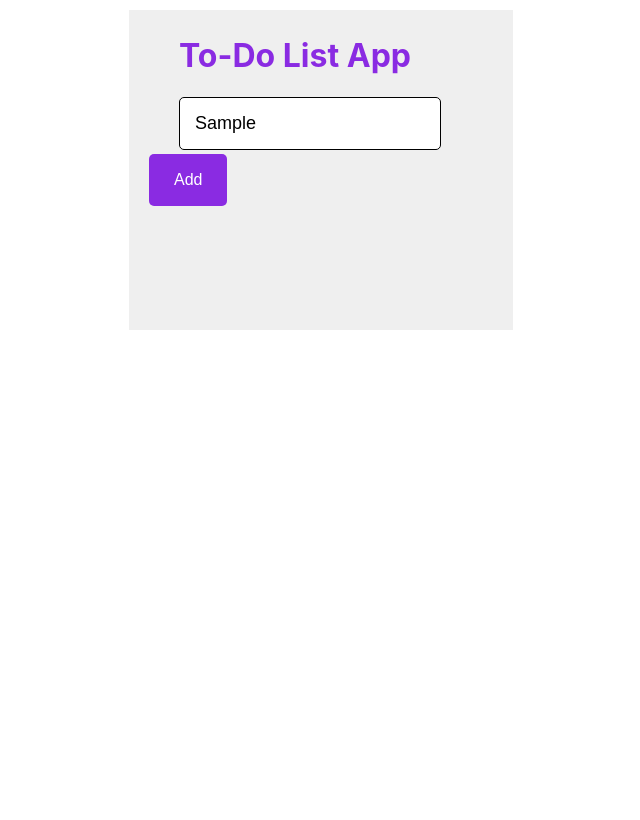
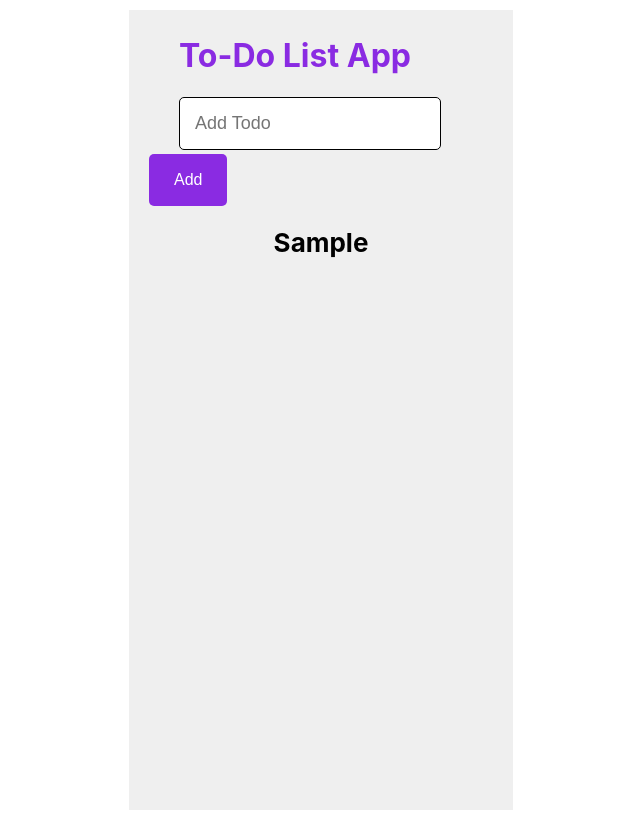
Before and after one commit to rajputDk/todo-App, a React (Create React App) app: page / in a window 1280 px wide. Both pictures are taken after typing "Sample" into the empty fields and a click on the button "Add". Shown: the whole page, without its empty margins (319-959 px from the left). Built offline with nearby package versions, Linux system fonts and the light colour scheme.

Commit message:
add todo complete

```diff
--- a/src/App.css
+++ b/src/App.css
@@ -2,7 +2,7 @@
 .container{
   margin: 10px auto;
   width: 30%;
-  height: 40vh;
+  height: 100vh;
   background-color: #eeee;
 }
 #input{
@@ -31,3 +31,7 @@
   margin-left: 20px;
   border-radius: 5px;
 }
+.head{
+  text-align: center;
+  font-size: small;
+}
--- a/src/App.js
+++ b/src/App.js
@@ -1,14 +1,36 @@
 
+import { useState } from "react"
 import "./App.css"
 function App() {
+  const [name,setName]=useState("");
+  const [users, setUsers]=useState([]);
+  const addUser =(e)=>{
+    e.preventDefault();
+    const user={
+      name
+    }
+    setUsers([...users,user]);
+    setName("")
+  };
   return (
+
   <div>
       <div className="container">
       <div className="heading">
       <h1>To-Do List App</h1>
       </div>
-          <input type="text" id="input" placeholder="Add Todo"></input>
-          <button className="btn1">Add</button>
+         <input type="text" id="input" placeholder="Add Todo" value={name} onChange={(e)=>setName(e.target.value)} />
+          <button className="btn1" onClick={addUser}>Add</button>
+
+          <h1 className="head">
+            {
+              users.map(user=>{
+                return(
+                  <h1>{user.name}</h1>
+                )
+              })
+            }
+            </h1>
       </div>
     </div>
   )
```
